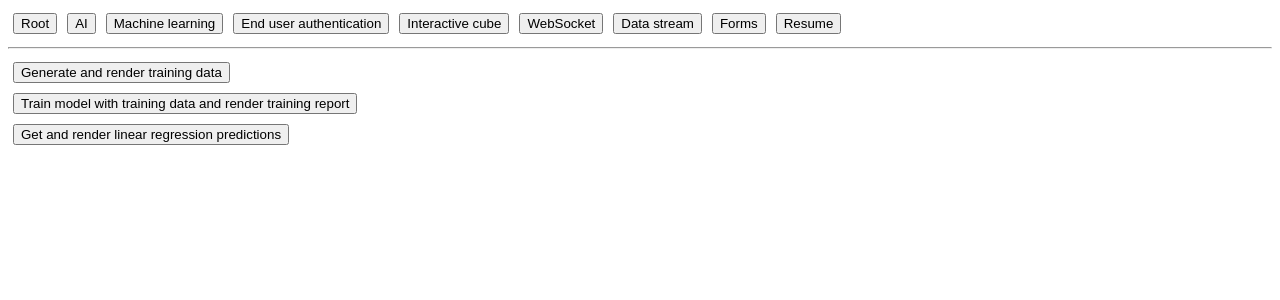
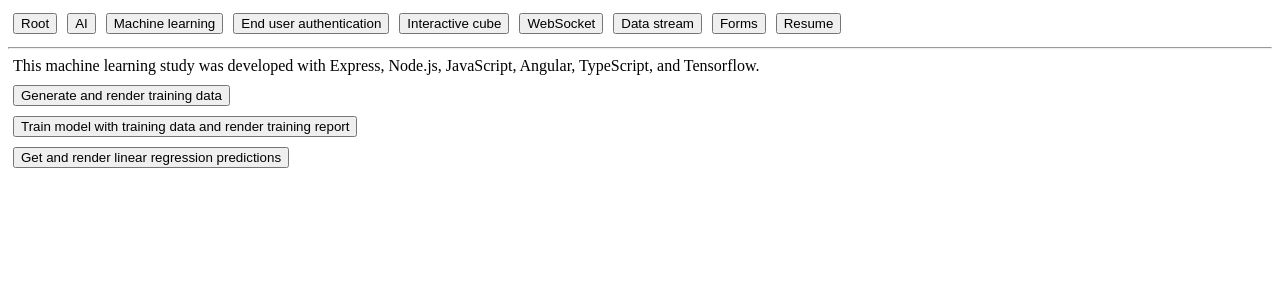
Before and after one commit to masimpson123/professional-web-application-ui, an Angular app: page /machine-learning in a window 1280 px wide. Shown: the top 300 px of the page. Built offline with nearby package versions, Linux system fonts and the light colour scheme.

Commit message:
machine learning text

```diff
--- a/src/app/machine-learning/machine-learning.component.html
+++ b/src/app/machine-learning/machine-learning.component.html
@@ -1,3 +1,4 @@
+<p>This machine learning study was developed with Express, Node.js, JavaScript, Angular, TypeScript, and Tensorflow.</p>
 <button (click)="generateRenderTrainingData()">Generate and render training data</button><br />
 <button (click)="trainModelRenderTrainingReport()">Train model with training data and render training report</button><br />
 <button (click)="getLinearRegressionPredictions()">Get and render linear regression predictions</button><br />
```
